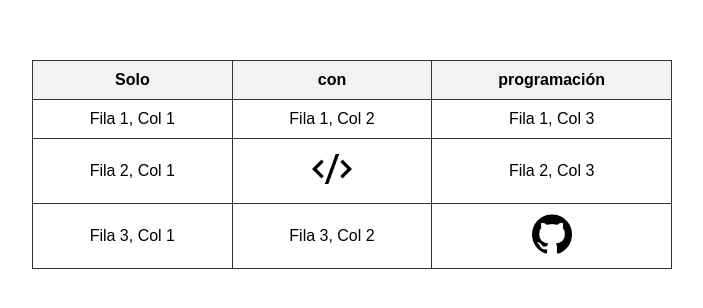
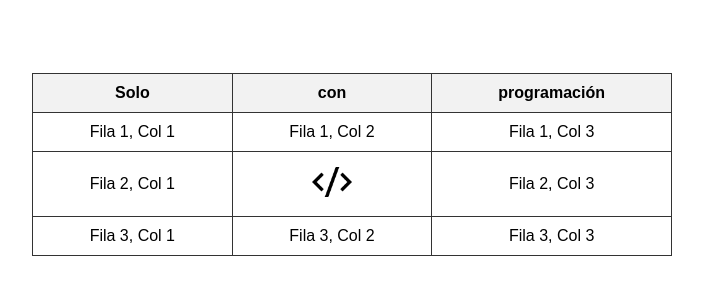
Before and after one commit to HAYDEE253/EvaluacionT3, a plain HTML site: page index.html in a window 1280 px wide. Shown: the part 236-544 px from the top of the page, without its empty margins (288-991 px from the left). Drawn offline with Linux system fonts and the light colour scheme.

Commit message:
Update index.html
edite

```diff
--- a/index.html
+++ b/index.html
@@ -26,7 +26,7 @@
         <tr>
             <td>Fila 3, Col 1</td>
             <td>Fila 3, Col 2</td>
-            <td><img src="imgs\github.png" width="40" height="40"></td>
+            <td>Fila 3, Col 3</td>
         </tr>
     </table>
 
```
